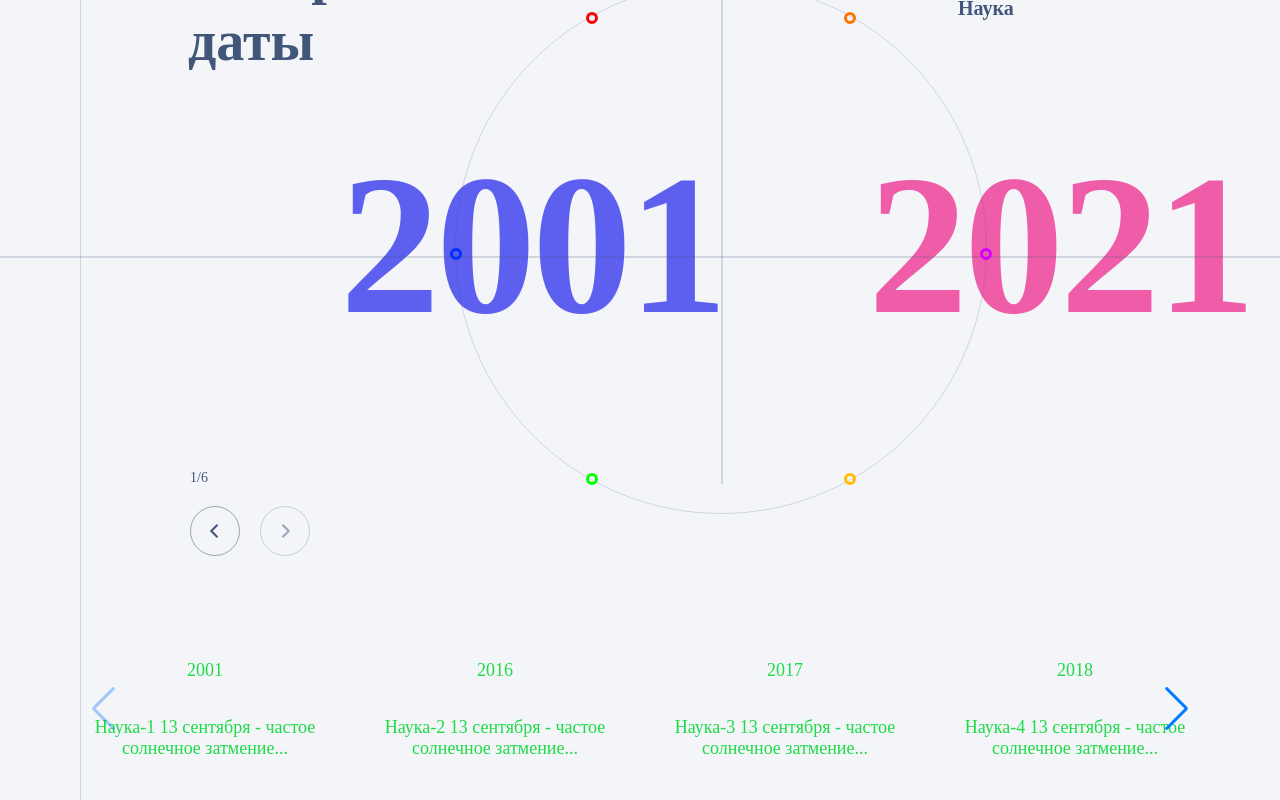
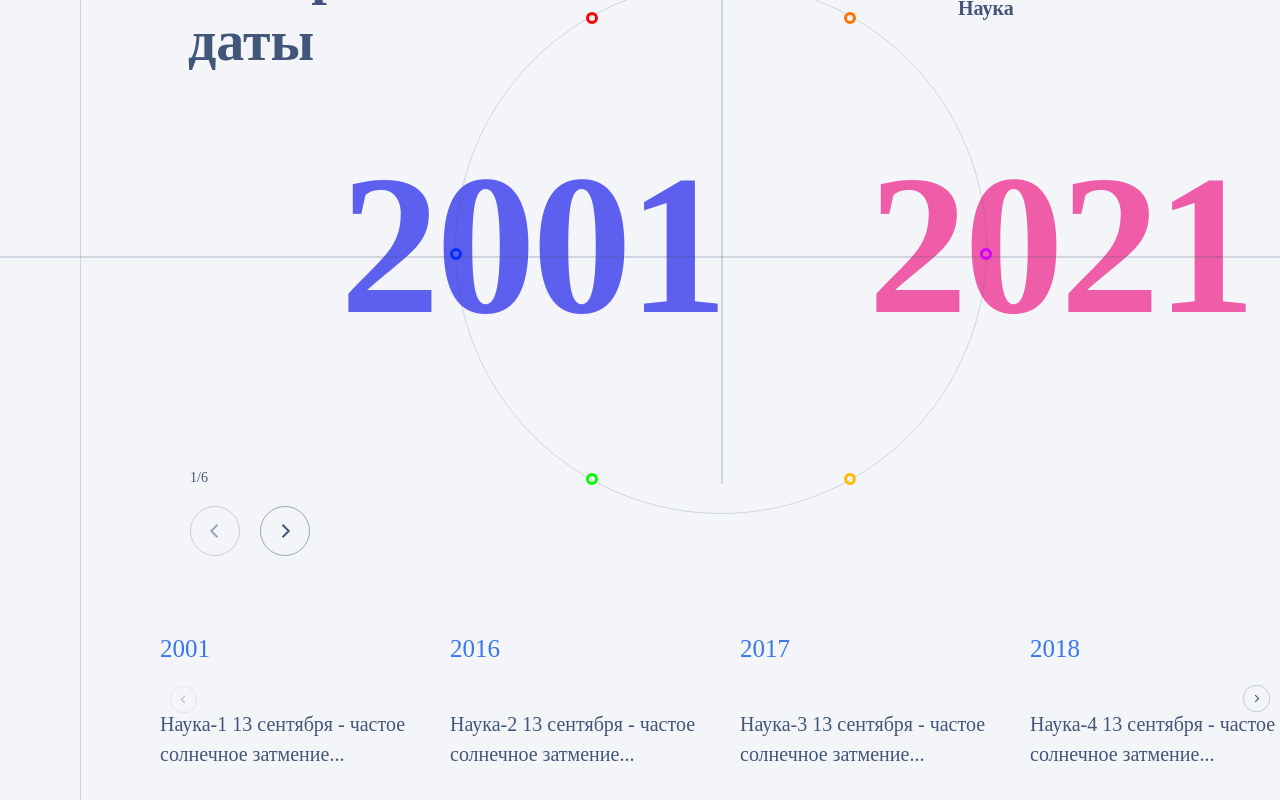
Before and after one commit to jsapro/historical-dates-app, a React app: page / in a window 1280 px wide. Shown: the part 224-1024 px from the top of the page. Built offline with nearby package versions, Linux system fonts and the light colour scheme.

Commit message:
fix styling

```diff
--- a/src/components/App.scss
+++ b/src/components/App.scss
@@ -1,24 +1,3 @@
-// $main-color: rgb(42, 87, 87);
-
-// .container {
-//   background-color: $main-color;
-// }
-
-// html,
-// body {
-//   position: relative;
-//   height: 100%;
-// }
-
-// body {
-//   // background: #eee;
-//   font-family: Helvetica Neue, Helvetica, Arial, sans-serif;
-//   font-size: 14px;
-//   color: #000;
-//   margin: 0;
-//   // padding: 50px;
-// }
-
 .container {
   position: relative;
   box-sizing: border-box;
@@ -31,38 +10,29 @@
 .swiper {
   width: 100%;
   height: 100%;
-  // max-width: 1000px;
 }
 
 .swiper-slide {
   text-align: center;
   font-size: 18px;
-  background: #fff;
-
-  /* Center slide text vertically */
+  background-color: transparent;
   display: flex;
   justify-content: center;
   align-items: center;
 }
 
-// .swiper-slide img {
-//   display: block;
-//   width: 100%;
-//   height: 100%;
-//   object-fit: cover;
-// }
+.outer-swiper {
+  min-height: 300px;
+  // border: 1px solid red;
+  background-color: transparent;
+  padding-left: 80px;
+}
 
-.mySwiper {
-  min-height: 300px;
-  color: rgb(30, 219, 71);
-  // border: 1px solid red;
-  background: transparent;
-}
-.SwiperSlide {
-  min-height: 200px;
+.swiper-slide {
+  // min-height: 200px;
   // border: 1px solid rgb(60, 255, 0);
   // background-color: #371355;
-  background: transparent;
+  background-color: transparent;
 }
 
 .circle {
@@ -80,7 +50,6 @@
   border: 1px solid var(--Black-blue, rgba(66, 86, 122, 0.2));
   border-bottom: none;
   border-top: none;
-  // z-index: -1;
 }
 
 // .circle::before,
@@ -100,6 +69,7 @@
 //   transform: rotate(90deg);
 //   height: 100%;
 // }
+
 .circle::before {
   content: '';
   display: block;
@@ -176,7 +146,6 @@
   display: flex;
   gap: 670px;
   align-items: center;
-  // justify-content: space-between;
   padding: 165px 0 90px 0;
 }
 .info__title {
@@ -200,26 +169,21 @@
 }
 
 .span {
-  // position: absolute;
-  // top: 50%;
-  // transform: translateY(-50%);
   text-align: center;
   font-family: PT Sans;
   font-size: 200px;
   font-style: normal;
   font-weight: 700;
-  line-height: 160px; /* 80% */
+  line-height: 160px;
   letter-spacing: -4px;
 }
 
 .span_1 {
-  // left: 10%;
   color: var(--iris-100, #5d5fef);
   padding-left: 260px;
 }
 
 .span_2 {
-  // right: 10%;
   color: var(--fuschia-100, #ef5da8);
   padding-left: 144px;
 }
--- a/src/components/App.tsx
+++ b/src/components/App.tsx
@@ -130,14 +130,12 @@ const App = ({ message }: AppProps) => {
           prevEl: '.review-swiper-button-prev',
         }}
         modules={[Pagination, Navigation]}
-        className="mySwiper"
+        className="outer-swiper"
       >
         {historicalDates.map((date, index) => (
-          <>
-            <SwiperSlide key={date.id ? date.id : index} className="SwiperSlide">
-              <InnerSwiper events={date.events}></InnerSwiper>
-            </SwiperSlide>
-          </>
+          <SwiperSlide key={date.id ? date.id : index} className="swiper-slide">
+            <InnerSwiper events={date.events}></InnerSwiper>
+          </SwiperSlide>
         ))}
       </Swiper>
     </div>
--- a/src/components/InnerSwiper/InnerSwiper.scss
+++ b/src/components/InnerSwiper/InnerSwiper.scss
@@ -1,3 +1,47 @@
-.SwiperSlide {
+.swiper-slide {
   flex-direction: column;
 }
+
+.swiper-button-next {
+  background-image: url('../../assets/images/arrow-left.svg');
+  transform: rotate(180deg);
+  // background-image: url('../../assets/images/inner-arrow-right.svg');
+  background-repeat: no-repeat;
+  background-size: 100% auto;
+  background-position: center;
+}
+
+.swiper-button-next::after {
+  display: none;
+}
+
+.swiper-button-prev {
+  background-image: url('../../assets/images/arrow-left.svg');
+  background-repeat: no-repeat;
+  background-size: 100% auto;
+  background-position: center;
+}
+
+.swiper-button-prev::after {
+  display: none;
+}
+
+.swiper-slide__year {
+  color: #3877ee;
+  font-family: Bebas Neue;
+  font-size: 25px;
+  font-weight: 400;
+  line-height: 120%;
+  text-transform: uppercase;
+  align-self: start;
+}
+
+.swiper-slide__description {
+  color: var(--Black-blue, #42567a);
+  font-family: PT Sans;
+  font-size: 20px;
+  font-weight: 400;
+  line-height: 30px;
+  text-align: left;
+  align-self: start;
+}
--- a/src/components/InnerSwiper/InnerSwiper.tsx
+++ b/src/components/InnerSwiper/InnerSwiper.tsx
@@ -35,12 +35,10 @@ const InnerSwiper = ({ events }) => {
         modules={[Navigation]}
       >
         {events.map((event, index) => (
-          <>
-            <SwiperSlide className="SwiperSlide" key={event.id ? event.id : index}>
-              <p>{event.year}</p>
-              <p>{event.description}</p>
-            </SwiperSlide>
-          </>
+          <SwiperSlide className="swiper-slide" key={event.id ? event.id : index}>
+            <p className="swiper-slide__year">{event.year}</p>
+            <p className="swiper-slide__description">{event.description}</p>
+          </SwiperSlide>
         ))}
       </Swiper>
     </>
--- a/src/components/SwiperNavButton/SwiperNavButton.scss
+++ b/src/components/SwiperNavButton/SwiperNavButton.scss
@@ -1,6 +1,6 @@
 .navigation {
   padding: 145px 0 50px 110px;
-  z-index: 10;
+  background-color: transparent;
 }
 
 .navigation__info {
@@ -16,15 +16,22 @@
   width: 50px;
   height: 50px;
   flex-shrink: 0;
-  background: transparent;
+  background-color: transparent;
   border: none;
   margin-top: 20px;
+  z-index: 10;
+  position: relative;
 }
 
 .navigation__btn_type_left {
-    background-image: url('../../assets/images/arrow-left.svg');
+  background-image: url('../../assets/images/arrow-left.svg');
 }
 .navigation__btn_type_right {
-    background-image: url('../../assets/images/arrow-right.svg');
-    margin-left: 20px;
+  background-image: url('../../assets/images/arrow-left.svg');
+  transform: rotate(180deg);
+  margin-left: 20px;
 }
+
+.swiper-button-disabled {
+  opacity: 0.5;
+}
--- a/src/index.scss
+++ b/src/index.scss
@@ -1,6 +1,8 @@
-$main-color: rgb(244, 245, 249);;
+$main-color: rgb(244, 245, 249);
 
 body {
   background-color: $main-color;
   margin: 0;
+  max-height: 100vh;
+  overflow: hidden;
 }
```
Also changed, not shown: src/assets/images/inner-arrow-right.svg (added).
